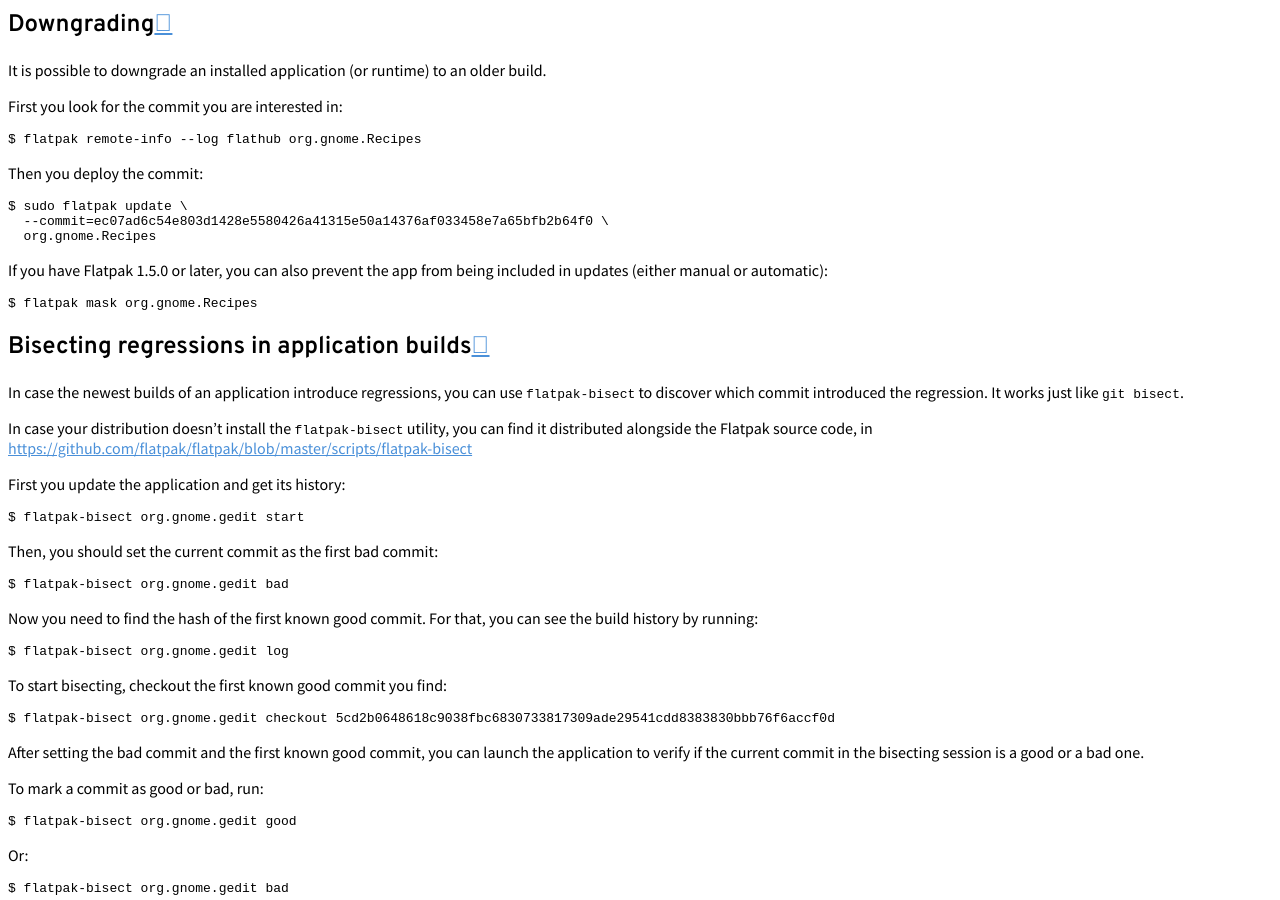
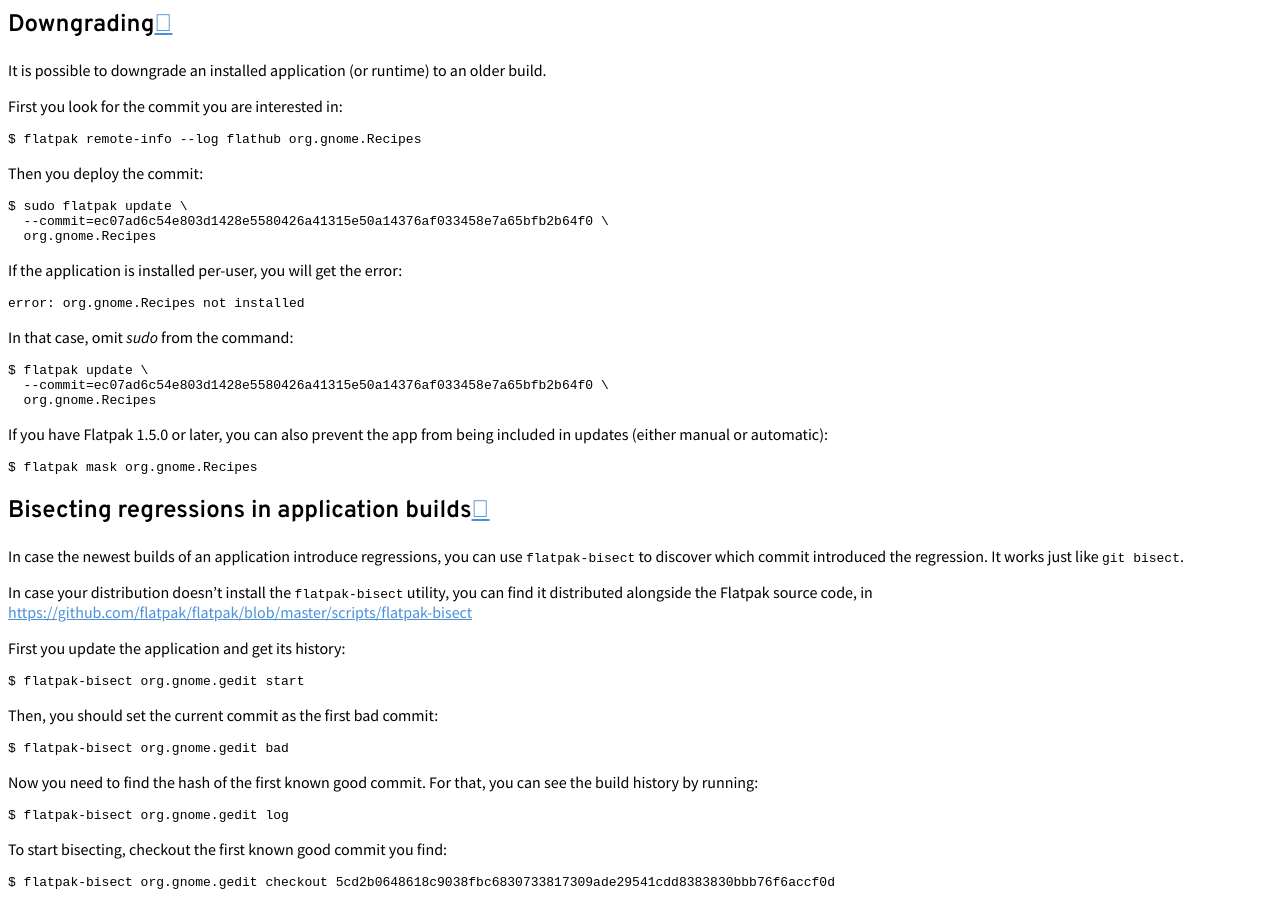
Before and after one commit to flatpak/flatpak-docs, a Sphinx documentation site: the page built from docs/tips-and-tricks.rst, in a window 1280 px wide and 900 px high, scrolled down 849 px. Built offline with Sphinx 7.4.7 and the Read the Docs theme 2.0.0, drawn with Linux system fonts in a browser that asks for light colours.

Commit message:
Explain downgrade of per-user installs
This improves the package downgrade documentation by explaining how to downgrade packages that were installed per-user.

```diff
--- a/docs/tips-and-tricks.rst
+++ b/docs/tips-and-tricks.rst
@@ -38,6 +38,16 @@ First you look for the commit you are interested in::
 Then you deploy the commit::
 
  $ sudo flatpak update \
+   --commit=ec07ad6c54e803d1428e5580426a41315e50a14376af033458e7a65bfb2b64f0 \
+   org.gnome.Recipes
+
+If the application is installed per-user, you will get the error::
+
+ error: org.gnome.Recipes not installed
+
+In that case, omit `sudo` from the command::
+
+ $ flatpak update \
    --commit=ec07ad6c54e803d1428e5580426a41315e50a14376af033458e7a65bfb2b64f0 \
    org.gnome.Recipes
 
```
